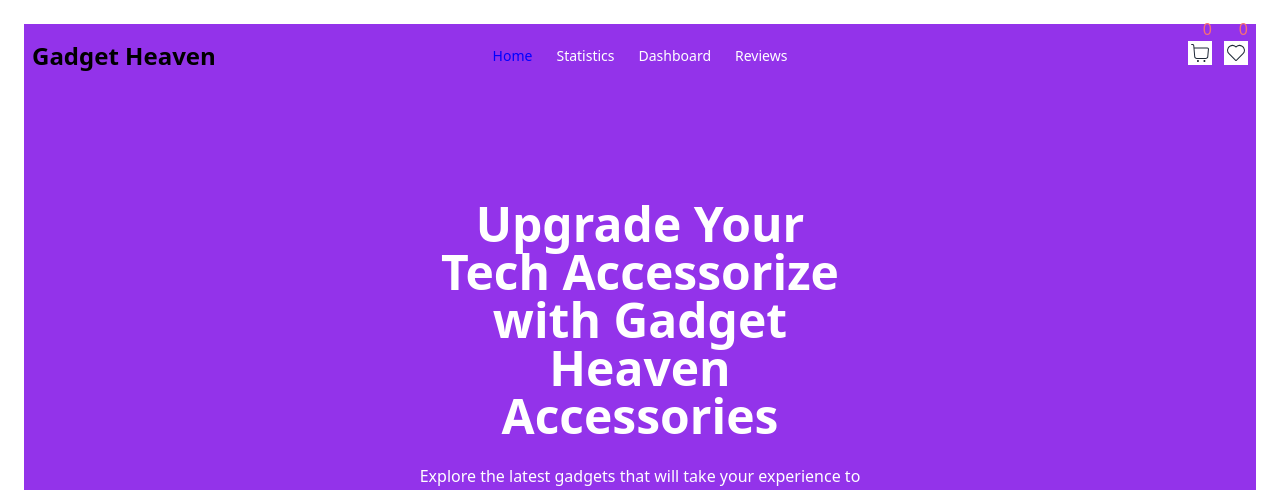
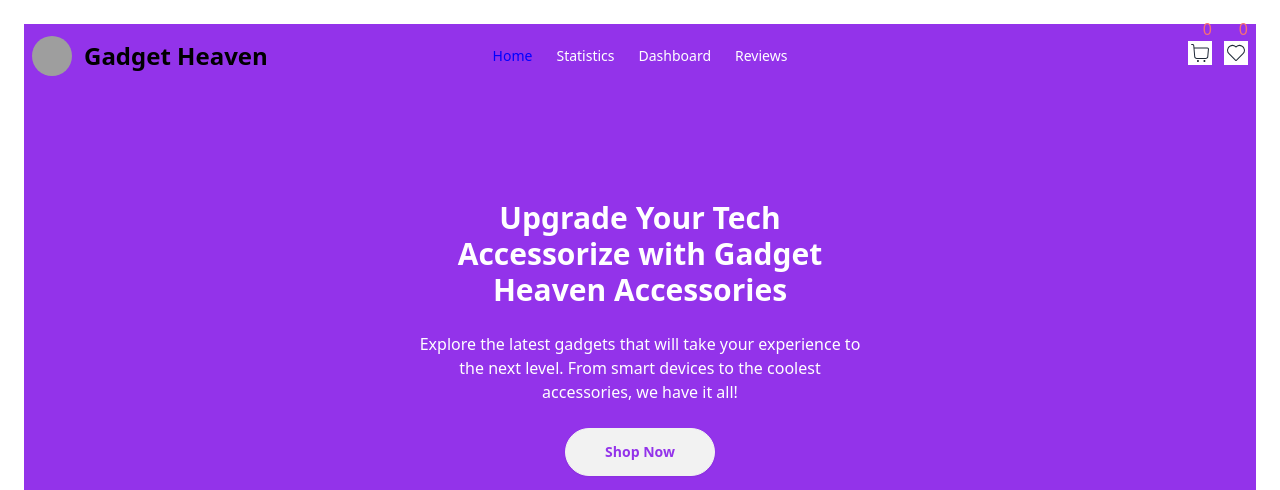
Before and after one commit to programming-hero-web-course-4/b10a8-gadget-heaven-Orinakter, a React (Vite) app: page / in a window 1280 px wide. Shown: the top 490 px of the page. Built offline with nearby package versions, Linux system fonts and the light colour scheme; grey boxes are pictures that could not be loaded.

Commit message:
netlify page not found fixed

```diff
--- a/src/Components/Root/BannerSection/BannerSection.jsx
+++ b/src/Components/Root/BannerSection/BannerSection.jsx
@@ -10,7 +10,7 @@
     <div className="hero py-8">
   <div className="hero-content text-center w-full">
     <div className="max-w-md mb-20 w-full">
-      <h1 className="text-3xl md:text-4xl lg:text-5xl font-bold w-full">Upgrade Your Tech Accessorize with
+      <h1 className="text-3xl md:text-4xl lg:text-3xl font-bold w-full">Upgrade Your Tech Accessorize with
          Gadget Heaven Accessories</h1>
       <p className="py-6">
       Explore the latest gadgets that will take your experience to the next level. From smart devices to the coolest accessories, we have it all!
--- a/src/Components/Root/ErrorPage/ErrorPage.jsx
+++ b/src/Components/Root/ErrorPage/ErrorPage.jsx
@@ -1,9 +1,20 @@
 import React from 'react';
+import { useRouteError } from 'react-router-dom';
 
 const ErrorPage = () => {
+    const err = useRouteError()
+    const {status,statusText} =err
+
     return (
-        <div>
-            <h1>Error</h1>
+        <div className='flex justify-center items-center'>
+            <div className="">
+
+                <img src="https://i.ibb.co.com/yRBKngd/images.png" alt="" />
+                <h1 className='text-5xl font-bold text-center mb-3'>{status}</h1>
+                <p className='text-2xl text-center '>{statusText}</p>
+
+
+            </div>
         </div>
     );
 };
--- a/src/Components/Root/NavBar/NavBar.jsx
+++ b/src/Components/Root/NavBar/NavBar.jsx
@@ -43,7 +43,10 @@
         {navItem}
       </ul>
     </div>
+   <div className="flex justify-center items-center gap-3">
+    <img src="https://i.ibb.co.com/ZzxmJ4R/logo.png" alt="" className="w-10 h-10 rounded-full"/>
     <h1 className="text-2xl font-bold text-black">Gadget Heaven</h1>
+   </div>
   </div>
   <div className="navbar-center hidden lg:flex">
     <ul className={`menu menu-horizontal px-1 gap-6 ${location==="/" ? "text-white":"text-black"}`}>
```
Also changed, not shown: 2 other files (tests, documents, lock files or other folders).
